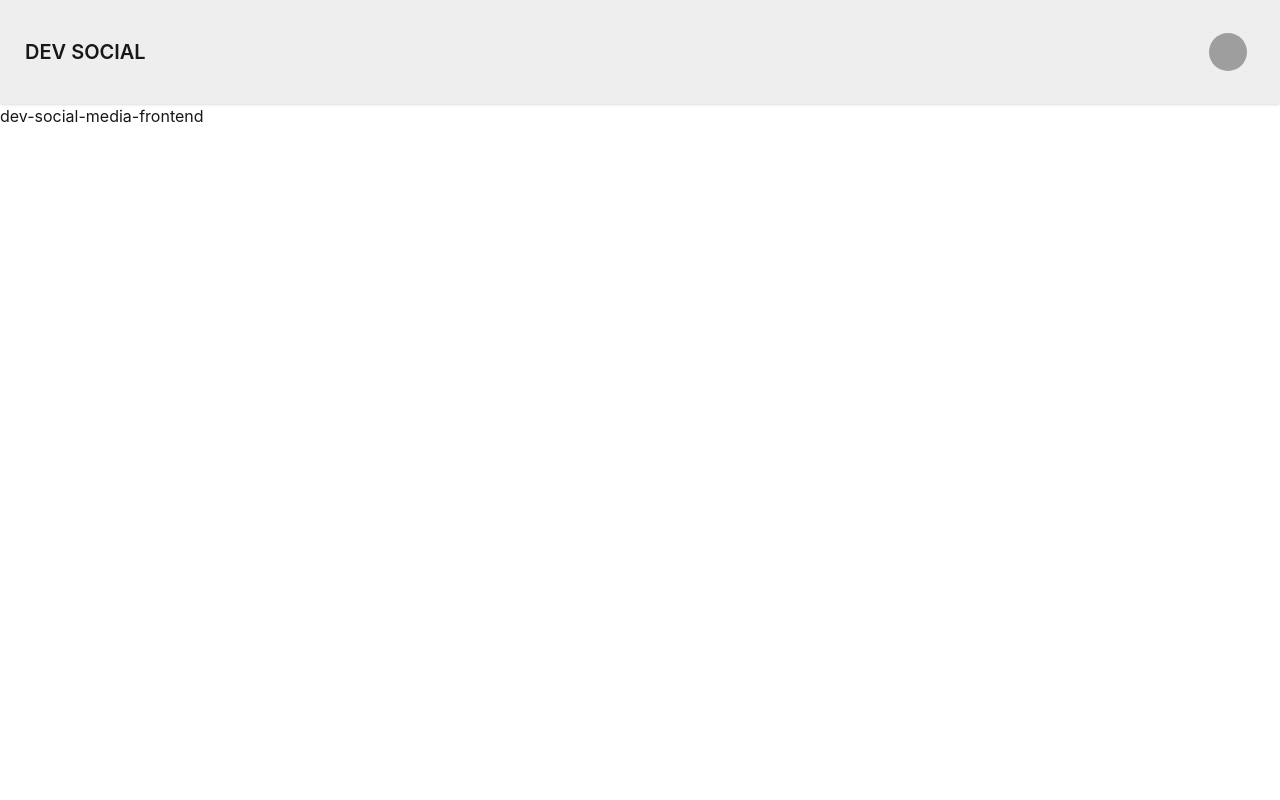
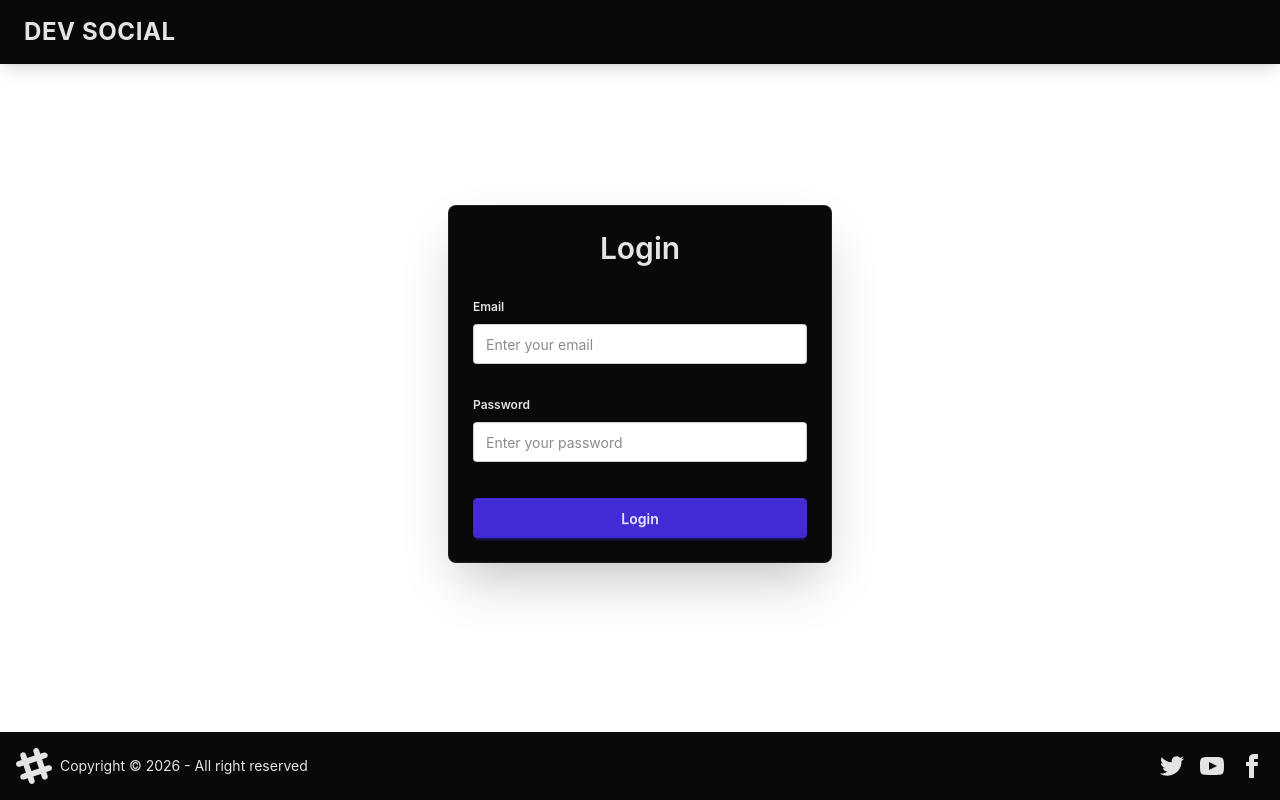
Before and after one commit to PiyushPvt8/DEV-Social-Media---frontend, a React (Vite) app: page /login in a window 1280 px wide. Built offline with nearby package versions, Linux system fonts and the light colour scheme; grey boxes are pictures that could not be loaded.

Commit message:
Redux Toolkit and Redux-React

```diff
--- a/package.json
+++ b/package.json
@@ -10,9 +10,13 @@
     "preview": "vite preview"
   },
   "dependencies": {
+    "@reduxjs/toolkit": "^2.12.0",
     "@tailwindcss/vite": "^4.3.2",
+    "axios": "^1.18.1",
     "react": "^19.2.7",
     "react-dom": "^19.2.7",
+    "react-redux": "^9.3.0",
+    "react-router-dom": "^7.18.1",
     "tailwindcss": "^4.3.2"
   },
   "devDependencies": {
--- a/src/App.jsx
+++ b/src/App.jsx
@@ -1,45 +1,25 @@
+import { BrowserRouter, Routes, Route } from "react-router-dom";
+import Body from "./Components/Body";
+import Login from "./Components/Login";
+import Profile from "./Components/Profile";
+import { Provider } from "react-redux";
+import appStore from "./utils/appStore";
+import Feed from "./Components/Feed";
+
 function App() {
   return (
     <>
-      <div className="navbar bg-base-300 shadow-sm">
-        <div className="flex-1">
-          <a className="btn btn-ghost text-xl">DEV SOCIAL</a>
-        </div>
-        <div className="flex gap-2">
-          <div className="dropdown dropdown-end m-6">
-            <div
-              tabIndex={0}
-              role="button"
-              className="btn btn-ghost btn-circle avatar"
-            >
-              <div className="w-10 rounded-full">
-                <img
-                  alt="Tailwind CSS Navbar component"
-                  src="https://img.daisyui.com/images/stock/photo-1534528741775-53994a69daeb.webp"
-                />
-              </div>
-            </div>
-            <ul
-              tabIndex="-1"
-              className="menu menu-sm dropdown-content bg-base-100 rounded-box z-1 mt-3 w-52 p-2 shadow"
-            >
-              <li>
-                <a className="justify-between">
-                  Profile
-                  <span className="badge">New</span>
-                </a>
-              </li>
-              <li>
-                <a>Settings</a>
-              </li>
-              <li>
-                <a>Logout</a>
-              </li>
-            </ul>
-          </div>
-        </div>
-      </div>
-      <h1>dev-social-media-frontend</h1>
+      <Provider store={appStore}>
+        <BrowserRouter basename="/">
+          <Routes>
+            <Route path="/" element={<Body />}>
+              <Route path="/" element={<Feed />} />
+              <Route path="/login" element={<Login />} />
+              <Route path="/profile" element={<Profile />} />
+            </Route>
+          </Routes>
+        </BrowserRouter>
+      </Provider>
     </>
   );
 }
--- /dev/null
+++ b/src/Components/Body.jsx
@@ -0,0 +1,16 @@
+import React from 'react'
+import NavBar from './NavBar'
+import { Outlet } from 'react-router-dom';
+import Footer from './Footer';
+
+export const Body = () => {
+  return (
+    <div>
+        <NavBar/>
+        <Outlet/>
+        <Footer/>
+    </div>
+  )
+}
+
+export default Body;
--- /dev/null
+++ b/src/Components/Feed.jsx
@@ -0,0 +1,9 @@
+import React from 'react'
+
+const Feed = () => {
+  return (
+    <div>Feed</div>
+  )
+}
+
+export default Feed
--- /dev/null
+++ b/src/Components/Footer.jsx
@@ -0,0 +1,59 @@
+import React from "react";
+
+const Footer = () => {
+  return (
+<footer className="footer sm:footer-horizontal bg-neutral text-neutral-content items-center p-4 fixed bottom-0">
+  <aside className="grid-flow-col items-center">
+    <svg
+      width="36"
+      height="36"
+      viewBox="0 0 24 24"
+      xmlns="http://www.w3.org/2000/svg"
+      fillRule="evenodd"
+      clipRule="evenodd"
+      className="fill-current">
+      <path
+        d="M22.672 15.226l-2.432.811.841 2.515c.33 1.019-.209 2.127-1.23 2.456-1.15.325-2.148-.321-2.463-1.226l-.84-2.518-5.013 1.677.84 2.517c.391 1.203-.434 2.542-1.831 2.542-.88 0-1.601-.564-1.86-1.314l-.842-2.516-2.431.809c-1.135.328-2.145-.317-2.463-1.229-.329-1.018.211-2.127 1.231-2.456l2.432-.809-1.621-4.823-2.432.808c-1.355.384-2.558-.59-2.558-1.839 0-.817.509-1.582 1.327-1.846l2.433-.809-.842-2.515c-.33-1.02.211-2.129 1.232-2.458 1.02-.329 2.13.209 2.461 1.229l.842 2.515 5.011-1.677-.839-2.517c-.403-1.238.484-2.553 1.843-2.553.819 0 1.585.509 1.85 1.326l.841 2.517 2.431-.81c1.02-.33 2.131.211 2.461 1.229.332 1.018-.21 2.126-1.23 2.456l-2.433.809 1.622 4.823 2.433-.809c1.242-.401 2.557.484 2.557 1.838 0 .819-.51 1.583-1.328 1.847m-8.992-6.428l-5.01 1.675 1.619 4.828 5.011-1.674-1.62-4.829z"></path>
+    </svg>
+    <p>Copyright © {new Date().getFullYear()} - All right reserved</p>
+  </aside>
+  <nav className="grid-flow-col gap-4 md:place-self-center md:justify-self-end">
+    <a>
+      <svg
+        xmlns="http://www.w3.org/2000/svg"
+        width="24"
+        height="24"
+        viewBox="0 0 24 24"
+        className="fill-current">
+        <path
+          d="M24 4.557c-.883.392-1.832.656-2.828.775 1.017-.609 1.798-1.574 2.165-2.724-.951.564-2.005.974-3.127 1.195-.897-.957-2.178-1.555-3.594-1.555-3.179 0-5.515 2.966-4.797 6.045-4.091-.205-7.719-2.165-10.148-5.144-1.29 2.213-.669 5.108 1.523 6.574-.806-.026-1.566-.247-2.229-.616-.054 2.281 1.581 4.415 3.949 4.89-.693.188-1.452.232-2.224.084.626 1.956 2.444 3.379 4.6 3.419-2.07 1.623-4.678 2.348-7.29 2.04 2.179 1.397 4.768 2.212 7.548 2.212 9.142 0 14.307-7.721 13.995-14.646.962-.695 1.797-1.562 2.457-2.549z"></path>
+      </svg>
+    </a>
+    <a>
+      <svg
+        xmlns="http://www.w3.org/2000/svg"
+        width="24"
+        height="24"
+        viewBox="0 0 24 24"
+        className="fill-current">
+        <path
+          d="M19.615 3.184c-3.604-.246-11.631-.245-15.23 0-3.897.266-4.356 2.62-4.385 8.816.029 6.185.484 8.549 4.385 8.816 3.6.245 11.626.246 15.23 0 3.897-.266 4.356-2.62 4.385-8.816-.029-6.185-.484-8.549-4.385-8.816zm-10.615 12.816v-8l8 3.993-8 4.007z"></path>
+      </svg>
+    </a>
+    <a>
+      <svg
+        xmlns="http://www.w3.org/2000/svg"
+        width="24"
+        height="24"
+        viewBox="0 0 24 24"
+        className="fill-current">
+        <path
+          d="M9 8h-3v4h3v12h5v-12h3.642l.358-4h-4v-1.667c0-.955.192-1.333 1.115-1.333h2.885v-5h-3.808c-3.596 0-5.192 1.583-5.192 4.615v3.385z"></path>
+      </svg>
+    </a>
+  </nav>
+</footer>
+  );
+};
+
+export default Footer;
--- /dev/null
+++ b/src/Components/Login.jsx
@@ -0,0 +1,82 @@
+import React from "react";
+import { useState } from "react";
+import axios from "axios";
+import { useDispatch } from "react-redux";
+import { addUser } from "../utils/userSlice";
+import { BASE_URL } from "../utils/constants";
+import {useNavigate} from "react-router-dom";
+
+const Login = () => {
+  const [email, setEmail] = useState("");
+  const [password, setPassword] = useState("");
+  const dispatch = useDispatch();
+  const navigate = useNavigate();
+
+
+  const handleLogin = async () => {
+    try {
+      const res = await axios.post(
+        BASE_URL + "/login",
+        {
+          email,
+          password,
+        },
+        { withCredentials: true },
+      );
+      dispatch(addUser(res.data));
+      console.log(res.data);
+      return navigate("/");
+
+    } catch (err) {
+      console.log(err.response);
+      console.log(err.response?.data);
+      console.log(err.response?.status);
+    }
+  };
+
+  return (
+    <div className="min-h-[80vh] flex justify-center items-center bg-base-100">
+      <div className="card w-96 bg-neutral text-neutral-content shadow-2xl border border-neutral-content/10">
+        <div className="card-body">
+          <h2 className="card-title text-3xl justify-center mb-4">Login</h2>
+
+          <fieldset className="fieldset">
+            <legend className="fieldset-legend text-neutral-content">
+              Email
+            </legend>
+
+            <input
+              type="email"
+              className="input input-bordered w-full bg-base-100 text-base-content"
+              placeholder="Enter your email"
+              value={email}
+              onChange={(e) => setEmail(e.target.value)}
+            />
+          </fieldset>
+
+          <fieldset className="fieldset mt-3">
+            <legend className="fieldset-legend text-neutral-content">
+              Password
+            </legend>
+
+            <input
+              type="password"
+              className="input input-bordered w-full bg-base-100 text-base-content"
+              placeholder="Enter your password"
+              value={password}
+              onChange={(e) => setPassword(e.target.value)}
+            />
+          </fieldset>
+
+          <div className="card-actions mt-6">
+            <button className="btn btn-primary w-full" onClick={handleLogin}>
+              Login
+            </button>
+          </div>
+        </div>
+      </div>
+    </div>
+  );
+};
+
+export default Login;
--- /dev/null
+++ b/src/Components/NavBar.jsx
@@ -0,0 +1,69 @@
+import React from "react";
+import { useSelector } from "react-redux";
+
+const NavBar = () => {
+  const user = useSelector((state) => state.user);
+
+  return(
+    <div className="navbar bg-neutral text-neutral-content shadow-lg px-6">
+      {" "}
+      <div className="flex-1">
+        {" "}
+        <a className="text-2xl font-bold tracking-wide cursor-pointer hover:text-primary transition-colors">
+          {" "}
+          DEV SOCIAL{" "}
+        </a>{" "}
+      </div>{" "}
+      {user && (
+        <div className="flex items-center gap-4">
+          {" "}
+          <div className="dropdown dropdown-end flex items-center gap-1">
+            {" "}
+            <p>Welcome, {user.firstName}!</p>{" "}
+            <div
+              tabIndex={0}
+              role="button"
+              className="btn btn-ghost btn-circle avatar hover:bg-neutral-focus"
+            >
+              {" "}
+              <div className="w-10 rounded-full ring ring-primary ring-offset-2 ring-offset-neutral">
+                {" "}
+                <img
+                  alt="User Avatar"
+                  src={
+                    user?.photoURL || DEFAULT_AVATAR
+                  }
+                />{" "}
+              </div>{" "}
+            </div>{" "}
+            <ul
+              tabIndex={0}
+              className="menu menu-sm dropdown-content mt-3 w-56 rounded-box bg-neutral text-neutral-content shadow-xl border border-neutral-content/10"
+            >
+              {" "}
+              <li>
+                {" "}
+                <a>
+                  {" "}
+                  Profile <span className="badge badge-primary">New</span>{" "}
+                </a>{" "}
+              </li>{" "}
+              <li>
+                {" "}
+                <a>Settings</a>{" "}
+              </li>{" "}
+              <li>
+                {" "}
+                <a className="text-error hover:bg-error hover:text-error-content">
+                  {" "}
+                  Logout{" "}
+                </a>{" "}
+              </li>{" "}
+            </ul>{" "}
+          </div>{" "}
+        </div>
+      )}{" "}
+    </div>
+  );
+}
+export default NavBar;
--- /dev/null
+++ b/src/Components/Profile.jsx
@@ -0,0 +1,9 @@
+import React from 'react'
+
+const Profile = () => {
+  return (
+    <div>Profile</div>
+  )
+}
+
+export default Profile;
--- /dev/null
+++ b/src/utils/appStore.js
@@ -0,0 +1,10 @@
+import {configureStore} from "@reduxjs/toolkit";
+import userReducer from "./userSlice";
+
+const appStore = configureStore ({
+    reducer: {
+        user: userReducer,
+    },
+});
+
+export default appStore;
--- /dev/null
+++ b/src/utils/constants.js
@@ -0,0 +1 @@
+export const BASE_URL = "http://localhost:1998";
--- /dev/null
+++ b/src/utils/userSlice.js
@@ -0,0 +1,18 @@
+import { createSlice } from "@reduxjs/toolkit";
+
+const userSlice = createSlice ({
+    name: "user",
+    initialState: null,
+    reducers: {
+        addUser: (state, action) => {
+            return action.payload;
+        },
+        removeUser:  (state, action) => {
+            return null;
+        },
+    },
+});
+
+export const {addUser, removeUser} = userSlice.actions;
+
+export default userSlice.reducer;
```
Also changed, not shown: 1 other file (tests, documents, lock files or other folders).
